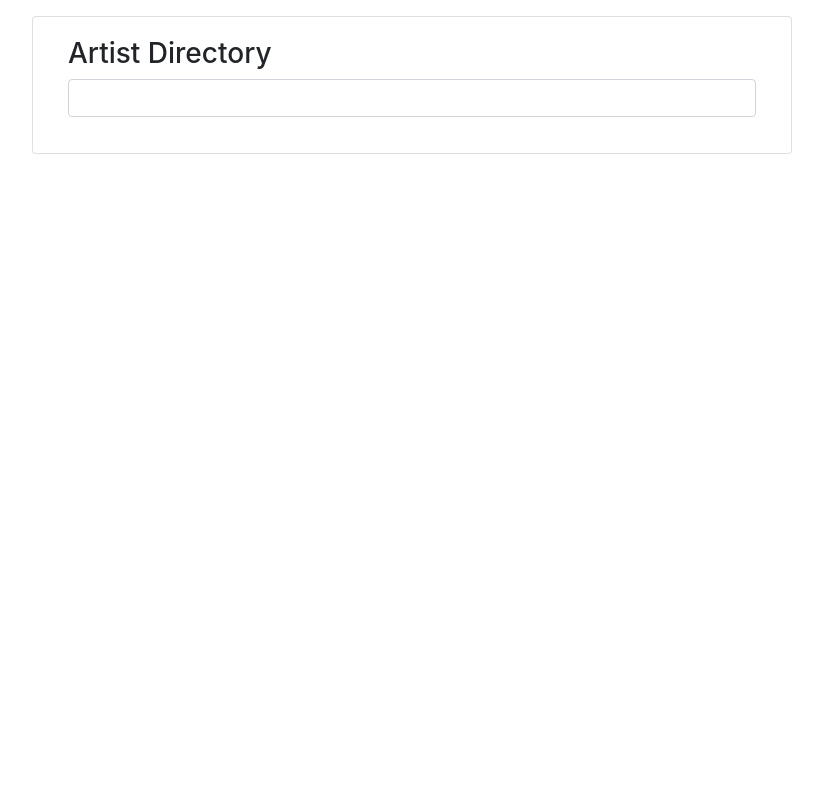
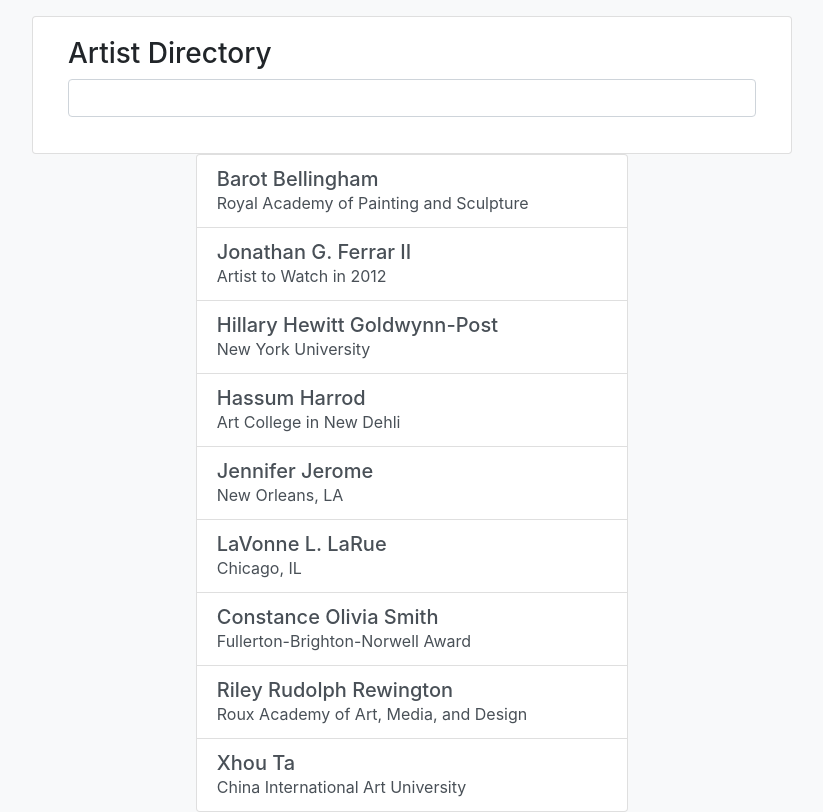
Before and after one commit to TheCaptain420/LearningAngular, an Angular app in the folder scroll/: page / in a window 1280 px wide. Shown: the whole page, without its empty margins (228-1051 px from the left). Built offline with nearby package versions, Linux system fonts and the light colour scheme.

Commit message:
halvvejs med guide

```diff
--- a/scroll/src/app/app.component.html
+++ b/scroll/src/app/app.component.html
@@ -1,12 +1,44 @@
 <!--The content below is only a placeholder and can be replaced.-->
+<div class="position-relative contrainer">
+
+
+
+
+
+
 <div class="row justify-content-center">
   <div class="card mt-sm-3 col-md-8">
     <div class="card-body">
       <h3 class="mb-0">Artist Directory</h3>
       <div class="form-group">
-        <div class="form-label"></div>
+        <div class="form-label"
+        *ngIf="query">
+          <strong>For:</strong>
+          {{  query  }}
+        </div>
         <input class="form-control mt-2" type="text">
       </div><!-- form-group -->
     </div><!-- card-body -->
   </div><!-- card -->
 </div><!-- row -->
+
+<div class="position-absolute container" style="left: 0; z-index:10">
+    <div class="row justify-content-center">
+      <div class="col-sm-10 col-md-8 col-lg-6 col-xl-5">
+        <div class="list-group">
+          <a href="#" class="list-group-item list-group-item-action flex-column align-items-start"
+          *ngFor="let artist of artists"
+          (click)= "showArtist(artist)">
+              <div class="media">
+                <div class="media-body align-self-center">
+                  <h5 class="m-0"> {{ artist.name }}</h5>
+                  {{ artist.reknown }}
+                </div><!-- media body -->
+              </div><!-- media -->
+          </a><!-- link -->
+        </div><!-- list-group -->
+      </div><!-- col -->
+    </div><!-- row -->
+  </div><!-- container -->
+
+</div> <!-- Position -->
--- a/scroll/src/app/app.component.ts
+++ b/scroll/src/app/app.component.ts
@@ -5,5 +5,71 @@
   templateUrl: './app.component.html'
 })
 export class AppComponent {
-  title = 'scroll';
+query:string;
+artists:object;
+
+
+  showArtist( item){
+    this.query = item.name;
+  }
+
+  constructor(){
+    this.query = ''
+    this.artists = [
+      {
+        "name":"Barot Bellingham",
+        "shortname":"Barot_Bellingham",
+        "reknown":"Royal Academy of Painting and Sculpture",
+        "bio":"Barot has just finished his final year at The Royal Academy of Painting and Sculpture, where he excelled in glass etching paintings and portraiture. Hailed as one of the most diverse artists of his generation, Barot is equally as skilled with watercolors as he is with oils, and is just as well-balanced in different subject areas. Barot's collection entitled \"The Un-Collection\" will adorn the walls of Gilbert Hall, depicting his range of skills and sensibilities - all of them, uniquely Barot, yet undeniably different"
+      },
+      {
+        "name":"Jonathan G. Ferrar II",
+        "shortname":"Jonathan_Ferrar",
+        "reknown":"Artist to Watch in 2012",
+        "bio":"The Artist to Watch in 2012 by the London Review, Johnathan has already sold one of the highest priced-commissions paid to an art student, ever on record. The piece, entitled Gratitude Resort, a work in oil and mixed media, was sold for $750,000 and Jonathan donated all the proceeds to Art for Peace, an organization that provides college art scholarships for creative children in developing nations"
+      },
+      {
+        "name":"Hillary Hewitt Goldwynn-Post",
+        "shortname":"Hillary_Goldwynn",
+        "reknown":"New York University",
+        "bio":"Hillary is a sophomore art sculpture student at New York University, and has already won all the major international prizes for new sculptors, including the Divinity Circle, the International Sculptor's Medal, and the Academy of Paris Award. Hillary's CAC exhibit features 25 abstract watercolor paintings that contain only water images including waves, deep sea, and river."
+      },
+      {
+        "name":"Hassum Harrod",
+        "shortname":"Hassum_Harrod",
+        "reknown":"Art College in New Dehli",
+        "bio":"The Art College in New Dehli has sponsored Hassum on scholarship for his entire undergraduate career at the university, seeing great promise in his contemporary paintings of landscapes - that use equal parts muted and vibrant tones, and are almost a contradiction in art. Hassum will be speaking on \"The use and absence of color in modern art\" during Thursday's agenda."
+      },
+      {
+        "name":"Jennifer Jerome",
+        "shortname":"Jennifer_Jerome",
+        "reknown":"New Orleans, LA",
+        "bio":"A native of New Orleans, much of Jennifer's work has centered around abstract images that depict flooding and rebuilding, having grown up as a teenager in the post-flood years. Despite the sadness of devastation and lives lost, Jennifer's work also depicts the hope and togetherness of a community that has persevered. Jennifer's exhibit will be discussed during Tuesday's Water in Art theme."
+      },
+      {
+        "name":"LaVonne L. LaRue",
+        "shortname":"LaVonne_LaRue",
+        "reknown":"Chicago, IL",
+        "bio":"LaVonne's giant-sized paintings all around Chicago tell the story of love, nature, and conservation - themes that are central to her heart. LaVonne will share her love and skill of graffiti art on Monday's schedule, as she starts the painting of a 20-foot high wall in the Rousseau Room of Hotel Contempo in front of a standing-room only audience in Art in Unexpected Places."
+      },
+      {
+        "name":"Constance Olivia Smith",
+        "shortname":"Constance_Smith",
+        "reknown":"Fullerton-Brighton-Norwell Award",
+        "bio":"Constance received the Fullerton-Brighton-Norwell Award for Modern Art for her mixed-media image of a tree of life, with jewel-adorned branches depicting the arms of humanity, and precious gemstone-decorated leaves representing the spouting buds of togetherness. The daughter of a New York jeweler, Constance has been salvaging the discarded remnants of her father's jewelry-making since she was five years old, and won the New York State Fair grand prize at the age of 8 years old for a gem-adorned painting of the Manhattan Bridge."
+      },
+      {
+        "name":"Riley Rudolph Rewington",
+        "shortname":"Riley_Rewington",
+        "reknown":"Roux Academy of Art, Media, and Design",
+        "bio":"A first-year student at the Roux Academy of Art, Media, and Design, Riley is already changing the face of modern art at the university. Riley's exquisite abstract pieces have no intention of ever being understood, but instead beg the viewer to dream, create, pretend, and envision with their mind's eye. Riley will be speaking on the \"Art of Abstract\" during Thursday's schedule"
+      },
+      {
+        "name":"Xhou Ta",
+        "shortname":"Xhou_Ta",
+        "reknown":"China International Art University",
+        "bio":"A senior at the China International Art University, Xhou has become well-known for his miniature sculptures, often the size of a rice granule, that are displayed by rear projection of microscope images on canvas. Xhou will discuss the art and science behind his incredibly detailed works of art."
+      }
+    ]
+  }
 }
--- a/scroll/src/index.html
+++ b/scroll/src/index.html
@@ -8,7 +8,7 @@
   <meta name="viewport" content="width=device-width, initial-scale=1">
   <link rel="icon" type="image/x-icon" href="favicon.ico">
 </head>
-<body>
+<body class="bg-light">
   <div class="container">
   <app-root></app-root>
 </div>
```
